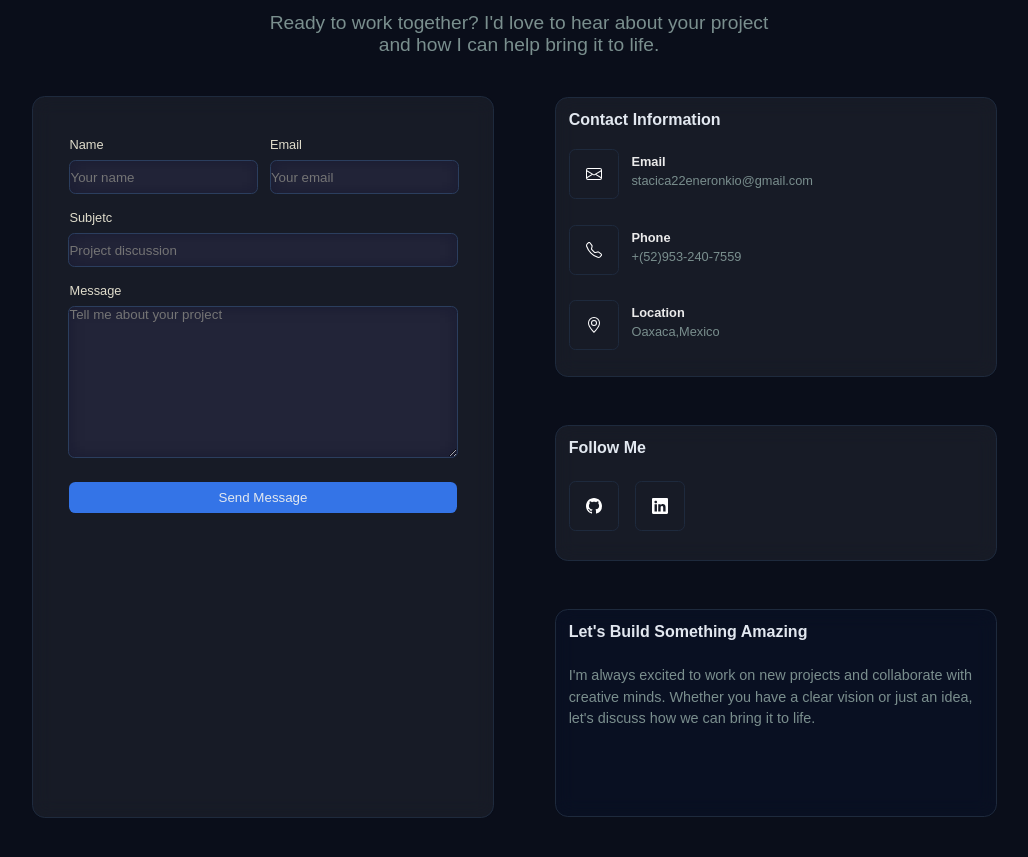
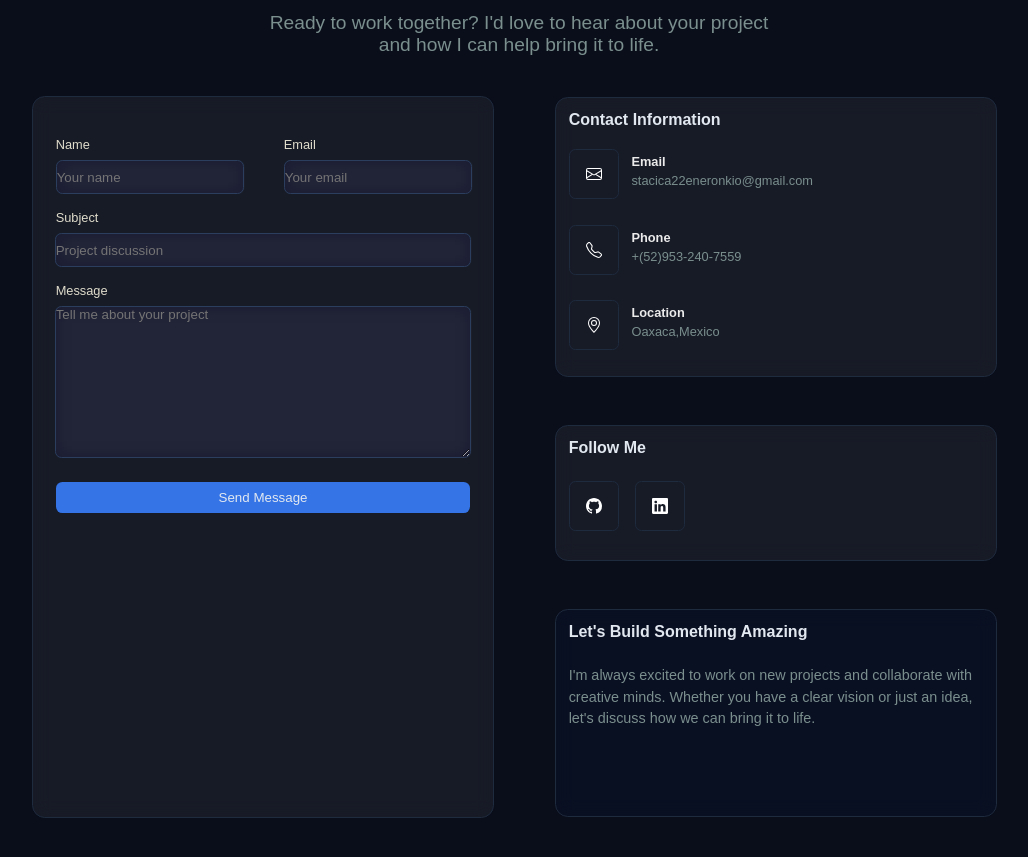
Before and after one commit to kronen9999/PortafolioFinal, a React (Vite) app: page / in a window 1280 px wide. Shown: the part 3440-4297 px from the top of the page, without its empty margins (121-1149 px from the left). Built offline with nearby package versions, Linux system fonts and the light colour scheme.

Commit message:
Se ha corregido los estilos para el componente del formulario de envio de correos

```diff
--- a/src/App.css
+++ b/src/App.css
@@ -757,3 +757,35 @@ align-items: center;
     width: fit-content;
     margin-top: 1vh;
 }
+
+.Contact_Section .PartsCotainer .SendMailContainer form{
+
+    width: 90%;
+    display: flex;
+    flex-direction: column;
+    align-items: center;
+}
+
+.Contact_Section .PartsCotainer .SendMailContainer form .SendMailNameEmail{
+    width: 100%!important;
+    justify-content: space-between !important;
+}
+
+.Contact_Section .PartsCotainer .SendMailContainer form .inputsubjetc{
+    width: 100%!important;
+}
+
+.Contact_Section .PartsCotainer .SendMailContainer form .p3,.Contact_Section .PartsCotainer .SendMailContainer form .p4{
+    width: 100% !important;
+}
+
+.Contact_Section .PartsCotainer .SendMailContainer form .txaMessage
+{
+    width: 100% !important;
+    min-height: 10vh;
+    max-height: 20vh;
+}
+
+.Contact_Section .PartsCotainer .SendMailContainer form .btnSendMessage{
+    width: 100% !important;
+}
--- a/src/App.jsx
+++ b/src/App.jsx
@@ -1,4 +1,5 @@
-import React from 'react'
+import React, { useRef } from 'react';
+import emailjs from '@emailjs/browser';
 import MenuBar from './components/MenuBar'
 import './index.css'
 import "./App.css"
@@ -13,6 +14,29 @@ import thelephone from './assets/telephone.svg'
 import geo from './assets/geo.svg'
 import linkedin from './assets/linkedin.svg'
 function App() {
+  const form = useRef();
+
+  const sendEmail = (e) => {
+    e.preventDefault();
+
+    emailjs
+      .sendForm(
+        'default_service',      // Tu Service ID
+        'template_cpqagp7',     // Tu Template ID
+        form.current,
+        'sbuI3ERRis_OnUUgi'     // Tu Public Key
+      )
+      .then(
+        () => {
+          alert('Message sent!');
+          form.current.reset();
+        },
+        (error) => {
+          alert('Failed to send message.');
+        }
+      );
+  };
+
   return (
     <>
      <div className='father_container'>
@@ -197,21 +221,23 @@ Created a GPS tracking system integrated into a backpack for preschool children
         <p className='p2'>Ready to work together? I'd love to hear about your project and how I can help bring it to life.</p>
         <div className='PartsCotainer'>
         <div className='SendMailContainer'>
+          <form ref={form} onSubmit={sendEmail} className='formEmail'>
               <div className='SendMailNameEmail'>
                 <div className='SendMailName'>
                   <p className='p1'>Name</p>
-              <input type="text" placeholder='Your name' />
+                  <input type="text" name="from_name" placeholder='Your name' required />
                 </div>
                 <div className='SendMailEmail'>
                   <p className='p1'>Email</p>
-              <input type="email" placeholder='Your email' />
+                  <input type="email" name="email_id" placeholder='Your email' required />
                 </div>
               </div>
-          <p className='p3'>Subjetc</p>
-          <input type="text" placeholder='Project discussion'  className='inputsubjetc'/>
+              <p className='p3'>Subject</p>
+              <input type="text" name="subject" placeholder='Project discussion' className='inputsubjetc' required />
               <p className='p4'>Message</p>
-          <textarea name="" id="" cols="30" rows="10" placeholder='Tell me about your project' className='txaMessage'></textarea>
-          <button className='btnSendMessage'>Send Message</button>
+              <textarea name="message" cols="30" rows="10" placeholder='Tell me about your project' className='txaMessage' required></textarea>
+              <button className='btnSendMessage' type="submit">Send Message</button>
+            </form>
           </div>
           <div className='InfoContainer'>
         <div className='ContactInfo'>
```
Lines whose indentation alone changed are shown as unchanged.
